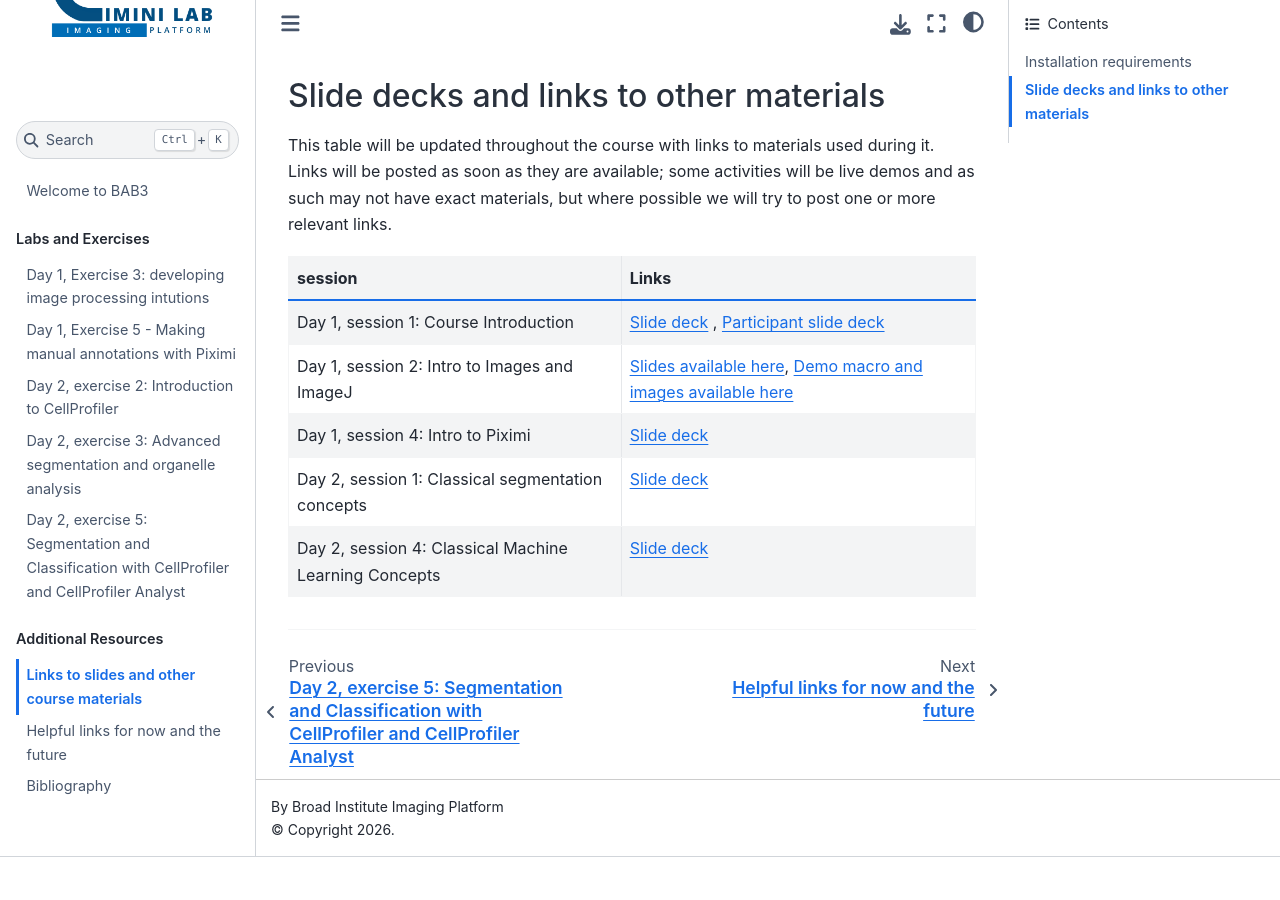
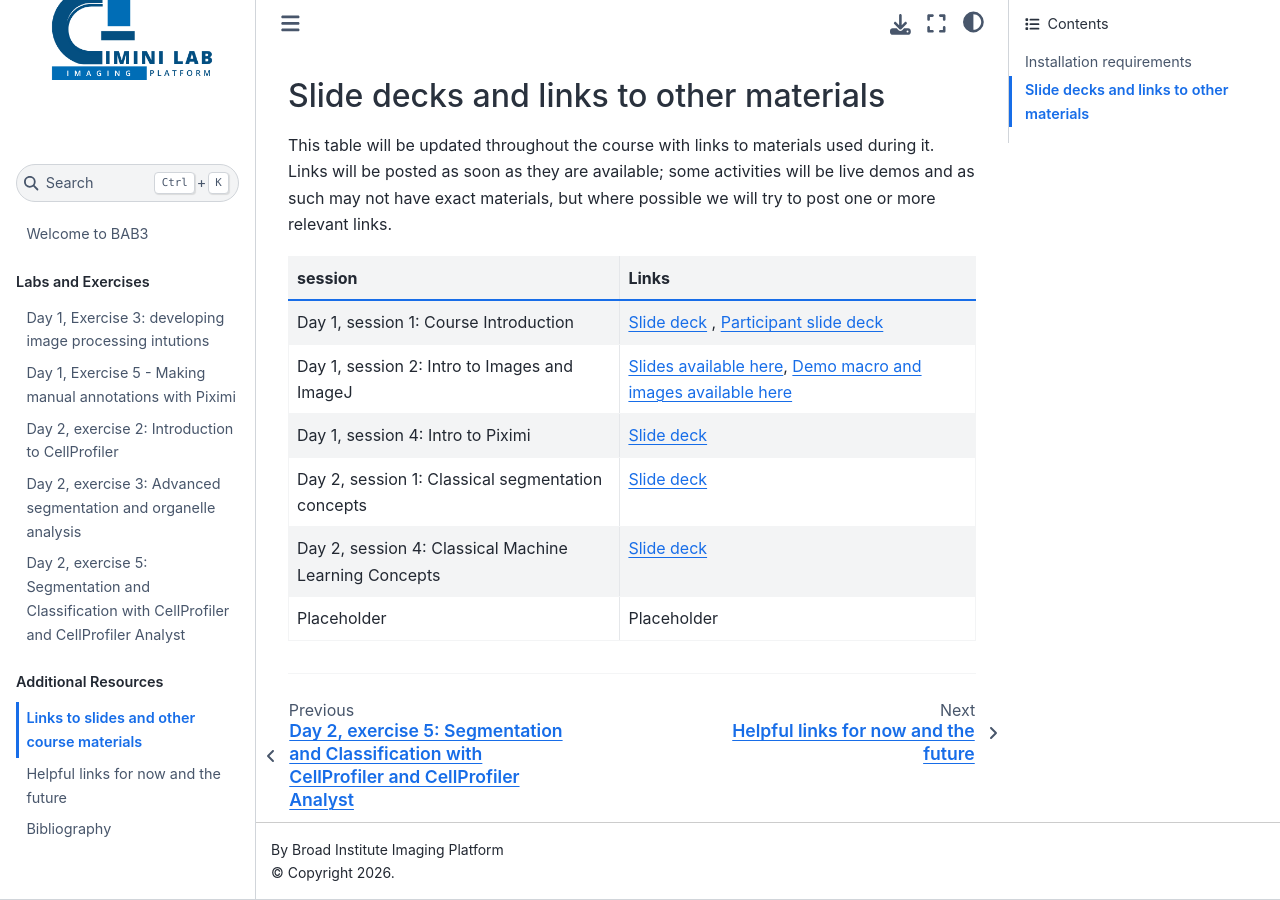
Before and after one commit to broadinstitute/BAB3, a Jupyter Book: the page built from docs/slides_et_al.md, in a window 1280 px wide and 900 px high, scrolled down 832 px. Built offline with Jupyter Book 1.0.4 settings and Sphinx 7.4.7 and the Sphinx Book theme 1.1.4, drawn with Linux system fonts in a browser that asks for light colours; before the commit the page ends 1689 px from its top, so only the background shows below that.

Commit message:
retrigger

```diff
--- a/docs/slides_et_al.md
+++ b/docs/slides_et_al.md
@@ -34,6 +34,7 @@ This table will be updated throughout the course with links to materials used du
 |Day 1, session 4: Intro to Piximi| [Slide deck](https://docs.google.com/presentation/d/1jJLj5Vk2_uBtDhMFKgMgT8zpr57pOOUlpkIf5Bz40zE/edit?usp=sharing)|
 |Day 2, session 1: Classical segmentation concepts | [Slide deck](https://docs.google.com/presentation/d/1CDie17DZFJwHwfSCKyvUchGZ3lcF4Aa88IdESXeIkaw/edit?slide=id.g372eaedf953_0_104#slide=id.g372eaedf953_0_104)|
 |Day 2, session 4: Classical Machine Learning Concepts | [Slide deck](https://docs.google.com/presentation/d/1z8YbI7mHEITIynBhyWxE9ZpU8KB7UxkUF5p3ly6ZzYU/edit?slide=id.p#slide=id.p)|
+|Placeholder | Placeholder|
 ---
 
 <!--
```
